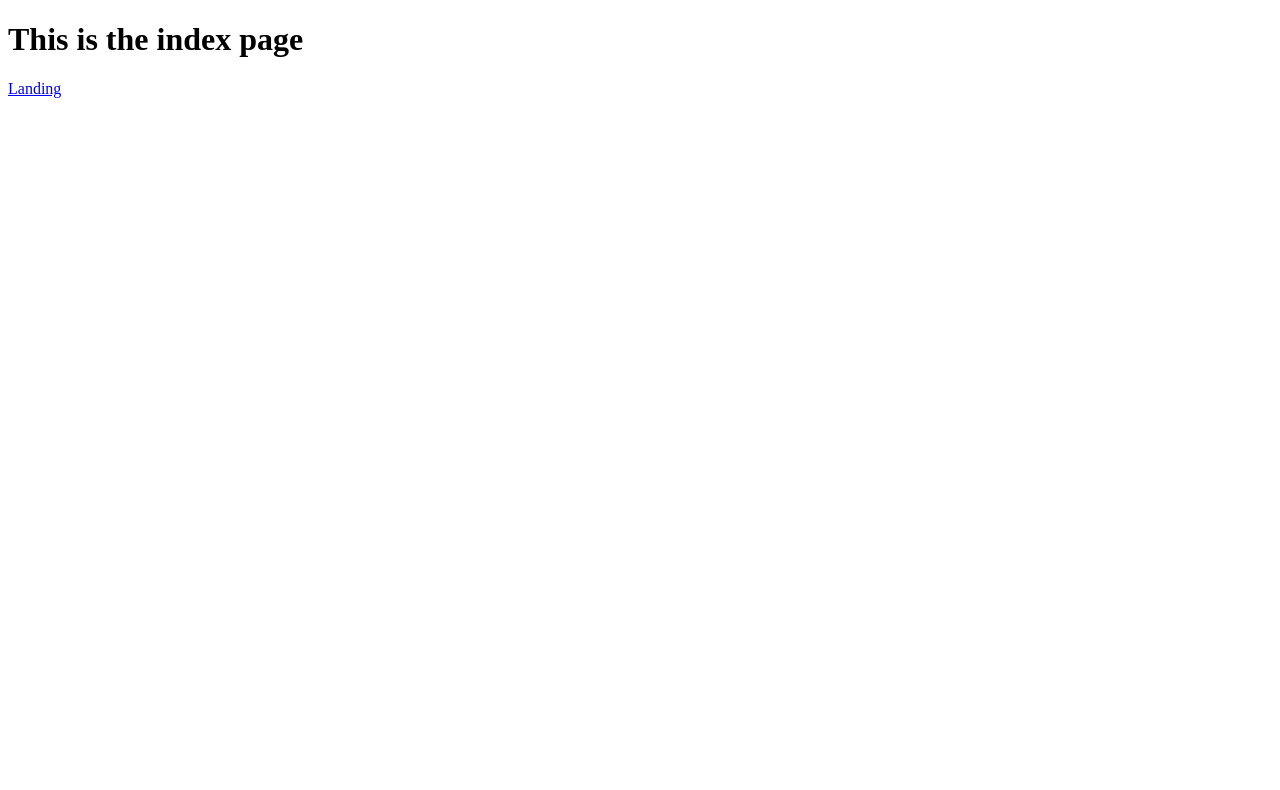
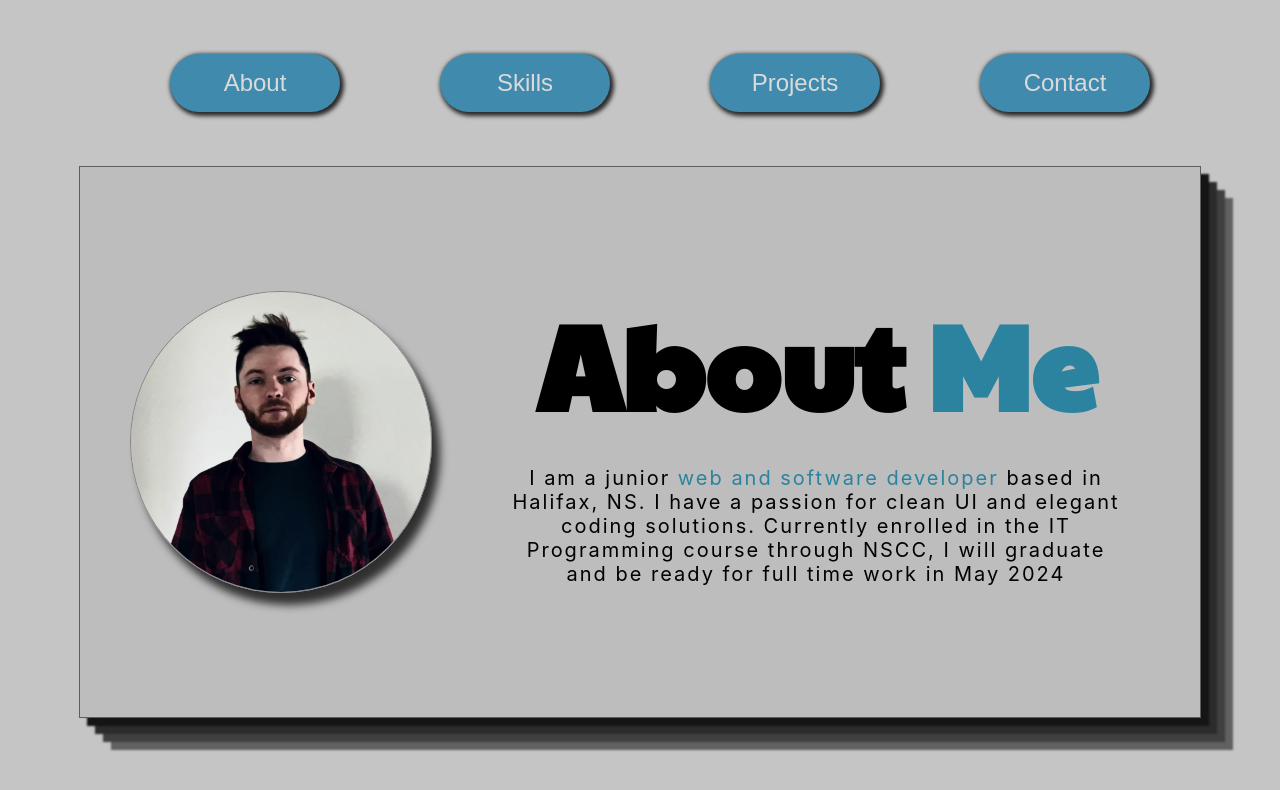
Before and after one commit to mardeyar/portfolio, a plain HTML site: page index.html in a window 1280 px wide. Drawn offline with Linux system fonts and the light colour scheme.

```diff
--- /dev/null
+++ b/fade-in.css
@@ -0,0 +1,11 @@
+body {
+    background-color: #c5c5c5;
+    opacity: 0;
+    transform: translateX(60%);
+    transition: opacity .2s, transform .4s;
+}
+
+body.fade-in {
+    opacity: 1;
+    transform: translateX(0);
+}
--- /dev/null
+++ b/fade-out.css
@@ -0,0 +1,8 @@
+body {
+    background-color: #c5c5c5;
+    transition: opacity 1s;
+}
+
+body.fade-out {
+    opacity: 0;
+}
--- /dev/null
+++ b/index.css
@@ -0,0 +1,84 @@
+body {
+    background-color: #c5c5c5;
+}
+
+/* NAV SECTION */
+.nav-links {
+    display: flex;
+    flex-direction: row;
+    align-items: center;
+    justify-content: center;
+    list-style-type: none;
+    font-family: 'Quicksand', sans-serif;
+    font-size: 24px;
+}
+
+.nav-links a {
+    margin: 30px 50px;
+    padding: 15px;
+    text-decoration: none;
+    color: #dadada;
+    width: 140px;
+    text-align: center;
+    background-color: rgb(64, 139, 173);
+    border-radius: 50px;
+    box-shadow: 2px 2px 4px 2px rgba(0, 0, 0, 0.8);
+}
+
+/* ABOUT SECTION */
+
+.container {
+    display: flex;
+    flex-direction: column;
+    margin: auto;
+    width: 1120px;
+    height: 550px;
+    border: 1px solid #5E5E5E;
+    background: #BDBDBD;
+    box-shadow: 8px 8px 2px 0px #151515, 16px 16px 2px 0px #2C2C2C, 24px 24px 2px 0px #404040, 32px 32px 2px 0px #616161;
+}
+
+#about-me {
+    display: flex;
+    height: 100%;
+}
+
+#md {
+    margin: auto 0 auto 50px;
+    width: 300px;
+    height: 300px;
+    flex-shrink: 0;
+    border-radius: 500px;
+    border: 1px solid #858585;
+    box-shadow: 8px 12px 8px 0 rgba(0, 0, 0, 0.75);
+}
+
+.about {
+    display: flex;
+    flex-direction: column;
+    align-items: center;
+    justify-content: center;
+}
+
+.about h1 {
+    font-family: 'Paytone One', sans-serif;
+    font-size: 120px;
+    margin: 0;
+}
+
+.about h1 span {
+    color: #2B839F;
+}
+
+.about p {
+    font-family: 'Inter', sans-serif;
+    font-weight: 400;
+    letter-spacing: 2px;
+    font-size: 20px;
+    text-align: center;
+    width: 80%;
+}
+
+.about p span {
+    color: #2B839F;
+}
--- a/index.html
+++ b/index.html
@@ -3,11 +3,35 @@
 <head>
     <meta charset="UTF-8">
     <meta name="viewport" content="width=device-width, initial-scale=1.0">
+    <link rel="stylesheet" href="fade-in.css">
+    <link rel="stylesheet" href="index.css">
     <link rel="icon" type="image" href="./img/icons/favicon.png">
+    <link href="https://fonts.googleapis.com/css2?family=Inter+Tight:wght@300;400;500&family=Paytone+One&Quicksand:wght@300;400&display=swap" rel="stylesheet">
+    <script defer src="./js/index.js"></script>
     <title>Home</title>
 </head>
 <body>
-    <h1>This is the index page</h1>
-    <a href="landing.html">Landing</a>
+
+    <div id="nav">
+        <ul class="nav-links">
+            <a href="#about"><li>About</li></a>
+            <a href="#skills"><li>Skills</li></a>
+            <a href="#projects"><li>Projects</li></a>
+            <a href="#contact"><li>Contact</li></a>
+        </ul>
+    </div>
+
+    <div class="container">
+        <section id="about-me" class="active">
+            <img id="md" src="/img/profile/profile.png" alt="md.png">
+            <div class="about">
+                <h1>About <span>Me</span></h1>
+                <p>I am a junior <span>web and software developer</span> based in Halifax, NS. I have a passion for clean UI and elegant coding solutions.
+                Currently enrolled in the IT Programming course through NSCC, I will graduate and be ready for full time work in May 2024</p>
+            </div>
+        </section>
+    </div>
+
+
 </body>
 </html>
--- /dev/null
+++ b/js/index.js
@@ -0,0 +1,6 @@
+// Fade in animation for transition into index.html
+document.addEventListener('DOMContentLoaded', function() {
+    setTimeout(function() {
+        document.body.classList.add('fade-in');
+    }, 100);
+});
--- a/package.json
+++ /dev/null
@@ -1,5 +0,0 @@
-{
-  "dependencies": {
-    "swup": "^4.4.2"
-  }
-}
```
Also changed, not shown: js/landing.js (added, +23 -0 lines), landing.html (+2 -13 lines), img/profile/profile.png (added), js/main.js (added), 1 other file.
